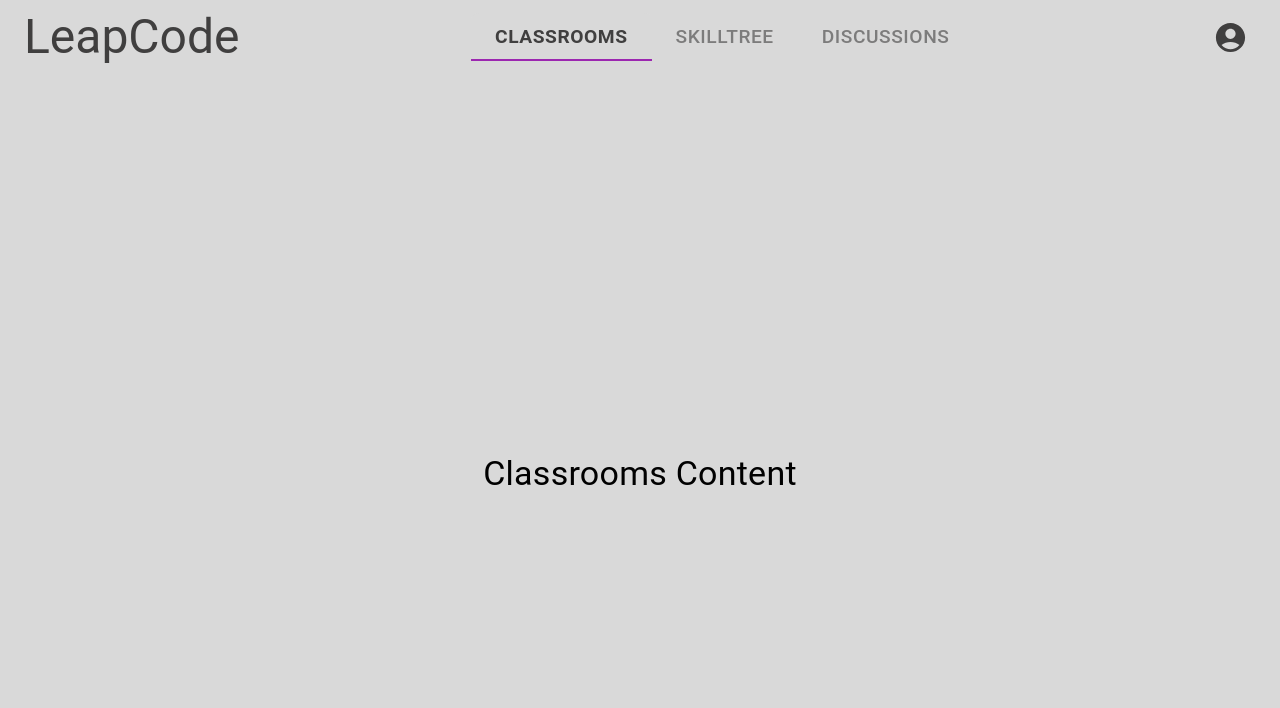
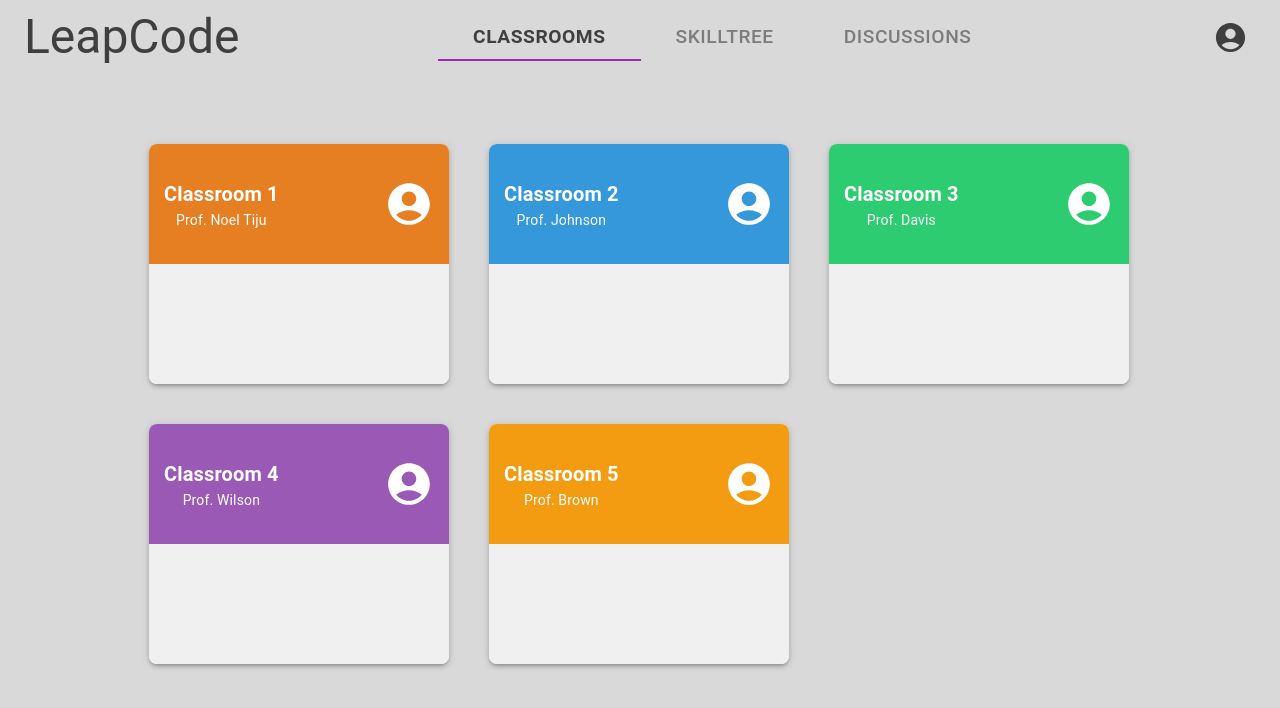
Before and after one commit to aturtle4/LeapCode, a React (Create React App) app in the folder frontend/: page /home in a window 1280 px wide. Shown: the top 708 px of the page. Built offline with nearby package versions, Linux system fonts and the light colour scheme.

Commit message:
feat: added classroom tiles and classrooms, skillstree, and discussions

```diff
--- a/frontend/package.json
+++ b/frontend/package.json
@@ -3,15 +3,19 @@
   "version": "0.1.0",
   "private": true,
   "dependencies": {
+    "@date-io/dayjs": "^3.2.0",
     "@emotion/react": "^11.14.0",
     "@emotion/styled": "^11.14.0",
     "@fontsource/roboto": "^5.1.1",
     "@mui/icons-material": "^6.4.5",
+    "@mui/lab": "^6.0.0-beta.28",
     "@mui/material": "^6.4.5",
+    "@mui/x-date-pickers": "^7.27.0",
     "@testing-library/dom": "^10.4.0",
     "@testing-library/jest-dom": "^6.6.3",
     "@testing-library/react": "^16.2.0",
     "@testing-library/user-event": "^13.5.0",
+    "dayjs": "^1.11.13",
     "framer-motion": "^12.4.4",
     "react": "^19.0.0",
     "react-dom": "^19.0.0",
--- /dev/null
+++ b/frontend/src/Components/Classrooms/ClassroomTile.jsx
@@ -0,0 +1,55 @@
+import React from "react";
+import { Card, CardActionArea, CardContent, Typography, Box } from "@mui/material";
+import AccountCircleIcon from "@mui/icons-material/AccountCircle";
+
+function ClassroomTile({ darkMode, title, teacher, bgColor }) {
+  return (
+    <Card
+      sx={{
+        width: 300,
+        borderRadius: 2,
+        overflow: "hidden",
+        backgroundColor: darkMode ? "#333" : "#fff",
+        boxShadow: 3,
+        transition: "transform 0.2s ease-in-out",
+        "&:hover": {
+          transform: "scale(1.02)",
+          boxShadow: 6,
+        },
+      }}
+    >
+      <CardActionArea>
+        {/* Top Section */}
+        <Box
+          sx={{
+            height: 100,
+            backgroundColor: bgColor || "#e67e22",
+            color: "white",
+            display: "flex",
+            alignItems: "center",
+            justifyContent: "space-between",
+            padding: "10px 15px",
+          }}
+        >
+          <Box>
+            <Typography variant="h6" fontWeight="bold">
+              {title}
+            </Typography>
+            <Typography variant="body2">{teacher}</Typography>
+          </Box>
+          <AccountCircleIcon sx={{ fontSize: 50, opacity:  1.0 }} />
+        </Box>
+
+        {/* Bottom Section */}
+        <Box
+          sx={{
+            height: 120,
+            backgroundColor: darkMode ? "#424242" : "#f0f0f0",
+          }}
+        />
+      </CardActionArea>
+    </Card>
+  );
+}
+
+export default ClassroomTile;
--- a/frontend/src/Components/Classrooms/Classrooms.jsx
+++ b/frontend/src/Components/Classrooms/Classrooms.jsx
@@ -1,9 +1,45 @@
-import React from 'react'
+import React from "react";
+import ClassroomTile from "./ClassroomTile";
+import { Box, Container } from "@mui/material";
 
-function Classrooms() {
+function Classrooms({ darkMode }) {
+  const classrooms = [
+    { title: "Classroom 1", teacher: "Prof. Noel Tiju", bgColor: "#e67e22" },
+    { title: "Classroom 2", teacher: "Prof. Johnson", bgColor: "#3498db" },
+    { title: "Classroom 3", teacher: "Prof. Davis", bgColor: "#2ecc71" },
+    { title: "Classroom 4", teacher: "Prof. Wilson", bgColor: "#9b59b6" },
+    { title: "Classroom 5", teacher: "Prof. Brown", bgColor: "#f39c12" },
+  ];
+
   return (
-    <div>Classrooms</div>
-  )
+    <Box
+      sx={{
+        minHeight: "100vh",
+        backgroundColor: darkMode ? "#353535" : "#d9d9d9",
+        display: "flex",
+        justifyContent: "center",
+        alignItems: "start",
+        padding: "70px 125px",
+      }}
+    >
+      <Container maxWidth="lg">
+        <Box
+          sx={{
+            display: "flex",
+            flexWrap: "wrap",
+            gap: "40px",
+            justifyContent: "start",
+          }}
+        >
+          {classrooms.map((classroom, index) => (
+            <Box key={index} sx={{ flex: "1 1 300px", maxWidth: "300px" }}>
+              <ClassroomTile darkMode={darkMode} {...classroom} />
+            </Box>
+          ))}
+        </Box>
+      </Container>
+    </Box>
+  );
 }
 
-export default Classrooms
+export default Classrooms;
--- /dev/null
+++ b/frontend/src/Components/Discussions/Discussions.jsx
@@ -0,0 +1,9 @@
+import React from 'react'
+
+function Discussions({ darkMode }) {
+  return (
+    <div>Discussions</div>
+  )
+}
+
+export default Discussions
--- a/frontend/src/Components/NavBar/NavBar.jsx
+++ b/frontend/src/Components/NavBar/NavBar.jsx
@@ -47,7 +47,7 @@ function NavBar({ darkMode, toggleDarkMode, selectedTab, setSelectedTab }) {
               "& .MuiTab-root": {
                 fontSize: "1.2rem",
                 fontWeight: 500,
-                padding: "12px 24px",
+                padding: "12px 35px",
                 borderRadius: "8px",
                 transition: "all 0.3s ease",
                 color: darkMode ? "#d7d7d6" : "#403f3f",
--- /dev/null
+++ b/frontend/src/Components/SkillTree/SkillTree.jsx
@@ -0,0 +1,9 @@
+import React from 'react'
+
+function SkillTree({ darkMode }) {
+  return (
+    <div>SkillTree</div>
+  )
+}
+
+export default SkillTree
--- a/frontend/src/Pages/Home/Home.jsx
+++ b/frontend/src/Pages/Home/Home.jsx
@@ -1,9 +1,12 @@
 import React, { useState } from "react";
-import { Box, Typography } from "@mui/material";
+import { Box } from "@mui/material";
 import NavBar from "../../Components/NavBar/NavBar";
+import Classrooms from "../../Components/Classrooms/Classrooms";
+import SkillTree from "../../Components/SkillTree/SkillTree";
+import Discussions from "../../Components/Discussions/Discussions";
 
 function Home({ darkMode, toggleDarkMode }) {
-  const [selectedTab, setSelectedTab] = useState(0); // Store selected tab
+  const [selectedTab, setSelectedTab] = useState(0);
 
   return (
     <div>
@@ -11,21 +14,21 @@ function Home({ darkMode, toggleDarkMode }) {
         darkMode={darkMode}
         toggleDarkMode={toggleDarkMode}
         selectedTab={selectedTab}
-        setSelectedTab={setSelectedTab} // Pass state setter
+        setSelectedTab={setSelectedTab}
       />
       <Box
         sx={{
           height: "100vh",
           backgroundColor: darkMode ? "#353535" : "#d9d9d9",
           display: "flex",
-          alignItems: "center",
-          justifyContent: "center",
+          alignItems: "start",
+          justifyContent: "start",
           position: "relative",
         }}
       >
-        {selectedTab === 0 && <Typography variant="h4">Classrooms Content</Typography>}
-        {selectedTab === 1 && <Typography variant="h4">SkillTree Content</Typography>}
-        {selectedTab === 2 && <Typography variant="h4">Discussions Content</Typography>}
+        {selectedTab === 0 && <Classrooms darkMode={darkMode} />}
+        {selectedTab === 1 && <SkillTree darkMode={darkMode} />}
+        {selectedTab === 2 && <Discussions darkMode={darkMode} />}
       </Box>
     </div>
   );
```
Also changed, not shown: 1 other file (tests, documents, lock files or other folders).
